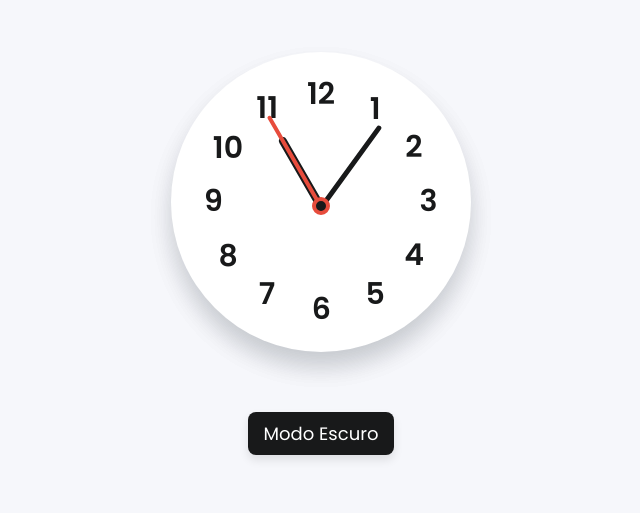
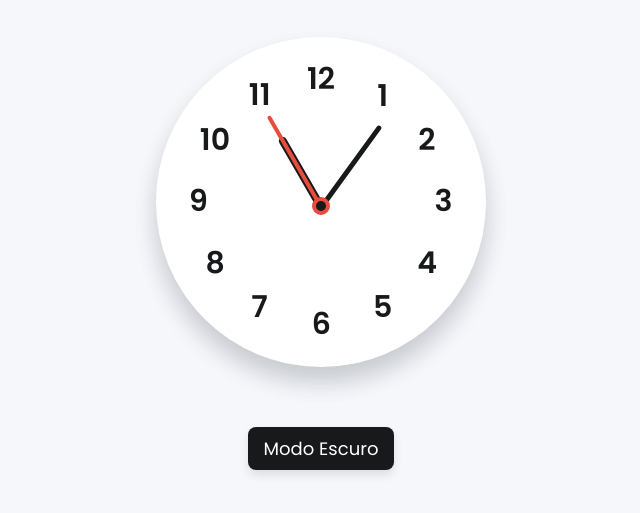
Before and after one commit to rafabernardess/Projeto-7---Proa, a plain HTML site: page index.html in a window 1280 px wide. Shown: the part 147-660 px from the top of the page, without its empty margins (319-959 px from the left). Drawn offline with Linux system fonts and the light colour scheme.

Commit message:
Update style.css

```diff
--- a/style.css
+++ b/style.css
@@ -46,8 +46,8 @@ body.dark{
 
 .container .clock{
     display: flex;
-    height: 300px;
-    width: 300px;
+    height: 330px;
+    width: 330px;
     border-radius: 50%;
     align-items: center;
     justify-content: center;
```
